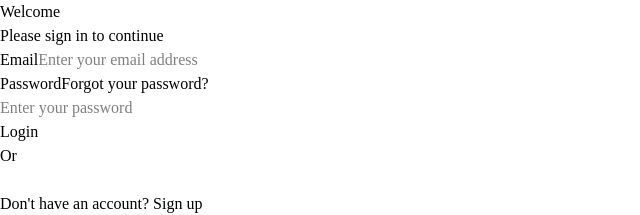
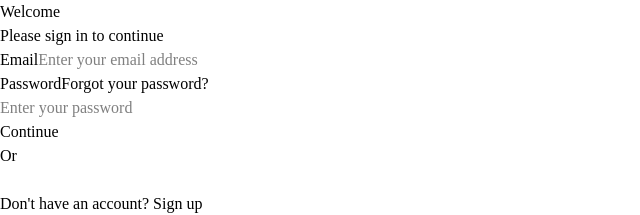
Before and after one commit to ykhtdt/planquill, a Next.js app in the folder apps/web/: page /sign-in in a window 1280 px wide. Shown: the top 215 px of the page, without its empty margins (0-640 px from the left). Built offline with nearby package versions, Linux system fonts and the light colour scheme; no server answers.

Commit message:
refactor: SignInForm signin 버튼 텍스트 변경

```diff
--- a/apps/web/components/auth/sign-in-form.tsx
+++ b/apps/web/components/auth/sign-in-form.tsx
@@ -42,7 +42,7 @@ export const SignInForm = ({
                 <Input id="password" type="password" placeholder="Enter your password" required />
               </div>
               <Button type="submit" className="w-full">
-                Login
+                Continue
               </Button>
               <div className="relative text-center text-sm after:absolute after:inset-0 after:top-1/2 after:z-0 after:flex after:items-center after:border-t after:border-border">
                 <span className="relative z-10 bg-background px-2 text-muted-foreground">Or</span>
```
